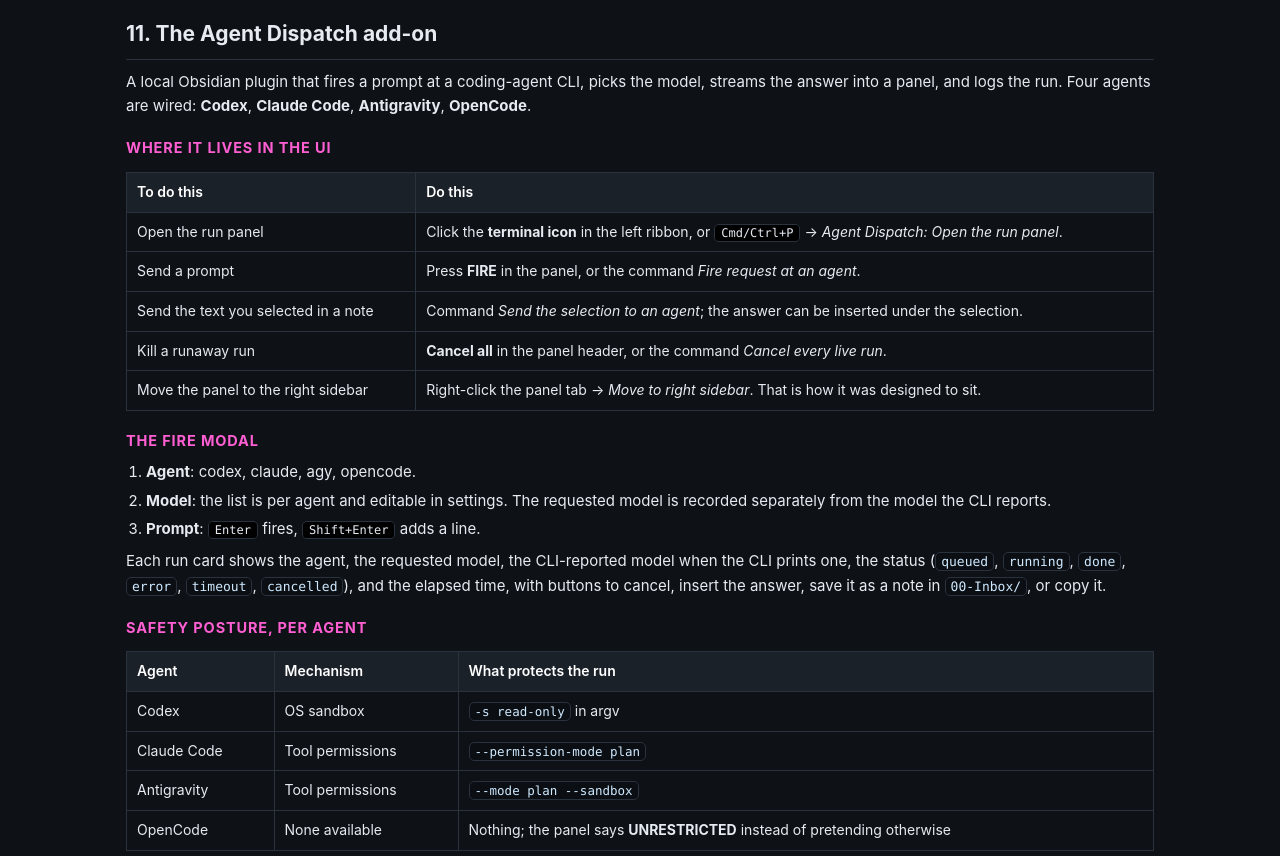
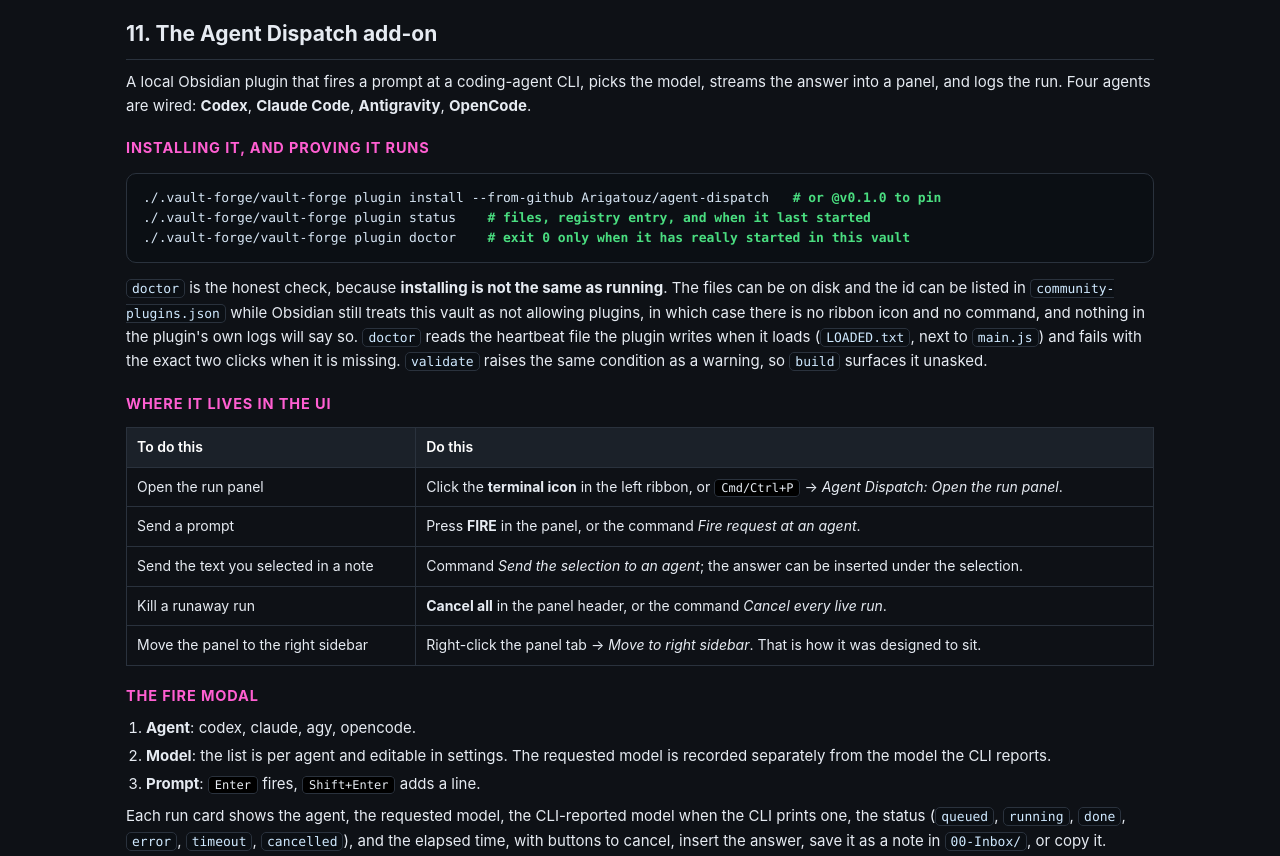
Before and after one commit to Arigatouz/vault-forge, a website: page docs/vault-guide.html in a window 1280 px wide. Shown: the part 6240-7096 px from the top of the page. Drawn offline with Linux system fonts and the light colour scheme.

Commit message:
docs: how to install the add-on, and how to prove it runs
The guide documented the panel but never said how to install the add-on or how to check that it
started, which is the gap that cost this session. Both are now in the guide, the README's command
table gains plugin doctor, the build row names ingest, and the install block ends with the check
instead of the prayer.

```diff
--- a/docs/vault-guide.html
+++ b/docs/vault-guide.html
@@ -319,6 +319,17 @@
 a panel, and logs the run. Four agents are wired: <b>Codex</b>, <b>Claude Code</b>, <b>Antigravity</b>,
 <b>OpenCode</b>.</p>
 
+<h4>Installing it, and proving it runs</h4>
+<pre>./.vault-forge/vault-forge plugin install --from-github Arigatouz/agent-dispatch   <b># or @v0.1.0 to pin</b>
+./.vault-forge/vault-forge plugin status    <b># files, registry entry, and when it last started</b>
+./.vault-forge/vault-forge plugin doctor    <b># exit 0 only when it has really started in this vault</b></pre>
+<p><code>doctor</code> is the honest check, because <b>installing is not the same as running</b>. The files can
+be on disk and the id can be listed in <code>community-plugins.json</code> while Obsidian still treats this
+vault as not allowing plugins, in which case there is no ribbon icon and no command, and nothing in the
+plugin's own logs will say so. <code>doctor</code> reads the heartbeat file the plugin writes when it loads
+(<code>LOADED.txt</code>, next to <code>main.js</code>) and fails with the exact two clicks when it is missing.
+<code>validate</code> raises the same condition as a warning, so <code>build</code> surfaces it unasked.</p>
+
 <h4>Where it lives in the UI</h4>
 <table>
 <tr><th>To do this</th><th>Do this</th></tr>
@@ -410,9 +421,9 @@
 <td>Community plugins are off <b>for this vault</b>. The switch is per vault, not global, and a plugin
 folder on disk plus an entry in <code>community-plugins.json</code> is not enough: Obsidian only loads what
 it considers enabled</td>
-<td>Settings → Community plugins → turn on community plugins → enable Agent Dispatch. Then confirm it really
-loaded: the plugin writes a <code>LOADED.txt</code> heartbeat next to its <code>main.js</code> when it
-starts</td></tr>
+<td>Settings → Community plugins → turn on community plugins → enable Agent Dispatch. Then run
+<code>./.vault-forge/vault-forge plugin doctor</code>: it passes only once the plugin has written its
+<code>LOADED.txt</code> heartbeat</td></tr>
 <tr><td>A dashboard block is empty</td><td>The Base filter does not match any note's properties</td>
 <td>Run <code>validate</code> to find notes with a missing or out-of-vocabulary property, then fix the
 frontmatter</td></tr>
```
Also changed, not shown: README.md.
